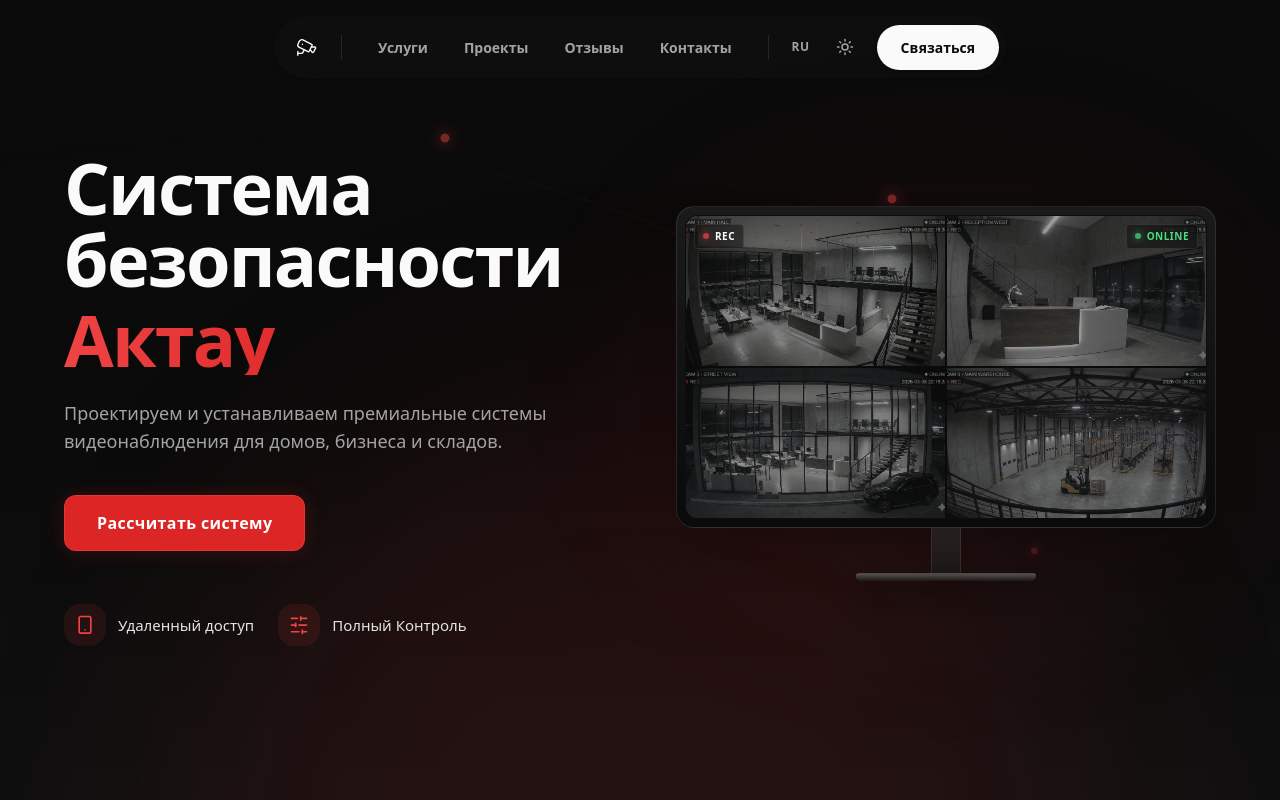
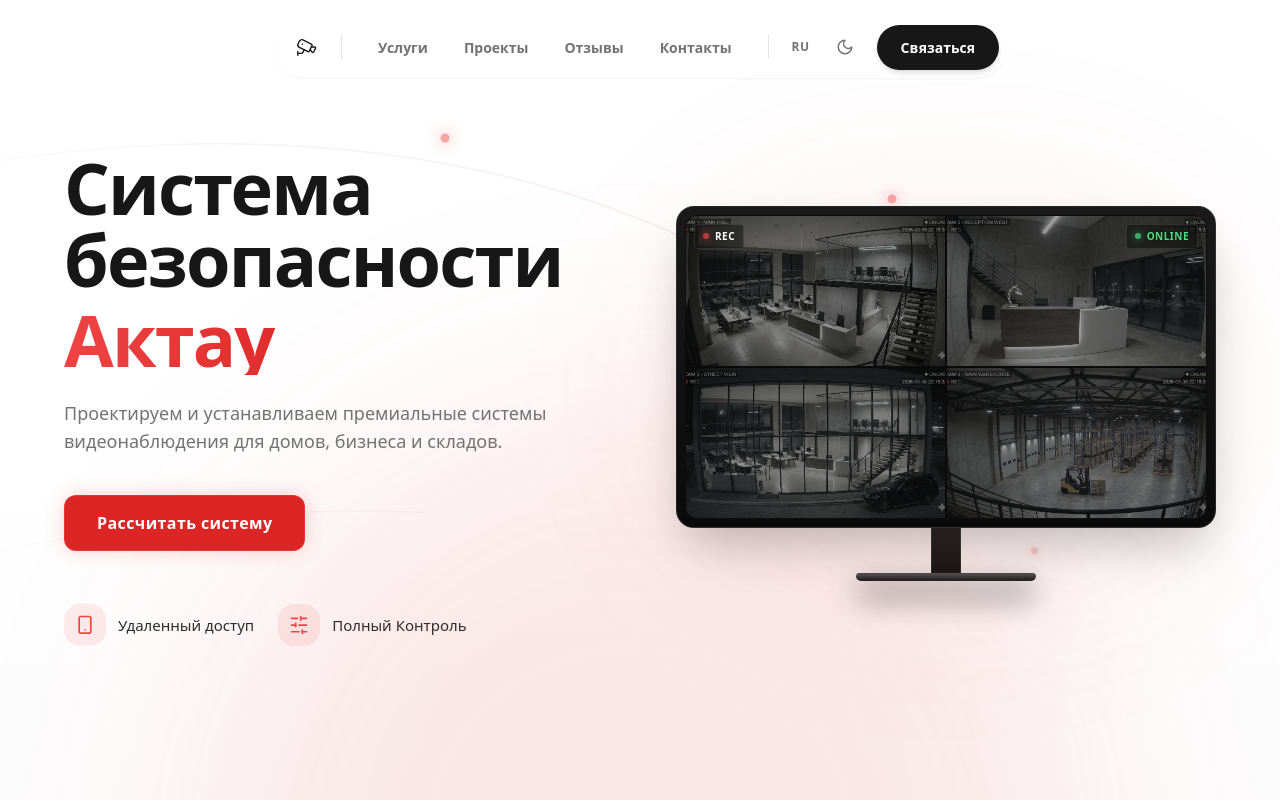
Before and after one commit to vcaaktau-spec/sba-security-landing, a React (Vite) app: page / in a window 1280 px wide. Built offline with nearby package versions, Linux system fonts and the light colour scheme.

Commit message:
style: change default theme to light and update storage key

```diff
--- a/src/components/theme-provider.tsx
+++ b/src/components/theme-provider.tsx
@@ -22,8 +22,8 @@ const ThemeProviderContext = createContext<ThemeProviderState>(initialState);
 
 export function ThemeProvider({
   children,
-  defaultTheme = "dark",
-  storageKey = "vite-ui-theme",
+  defaultTheme = "light", // 1. Ставим светлую по умолчанию
+  storageKey = "sba-theme-v1", // 2. Меняем ключ, чтобы сбросить старый выбор "dark" у пользователей
   ...props
 }: ThemeProviderProps) {
   const [theme, setTheme] = useState<Theme>(
```
